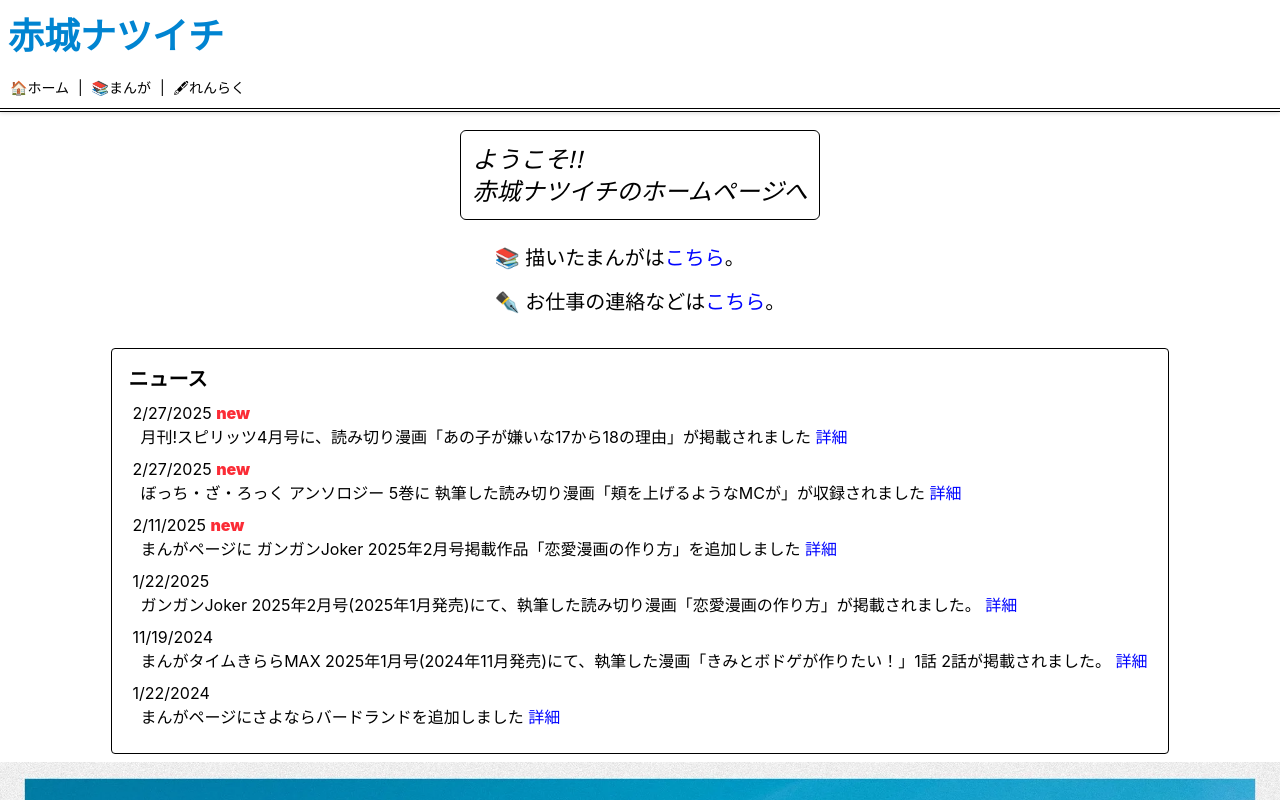
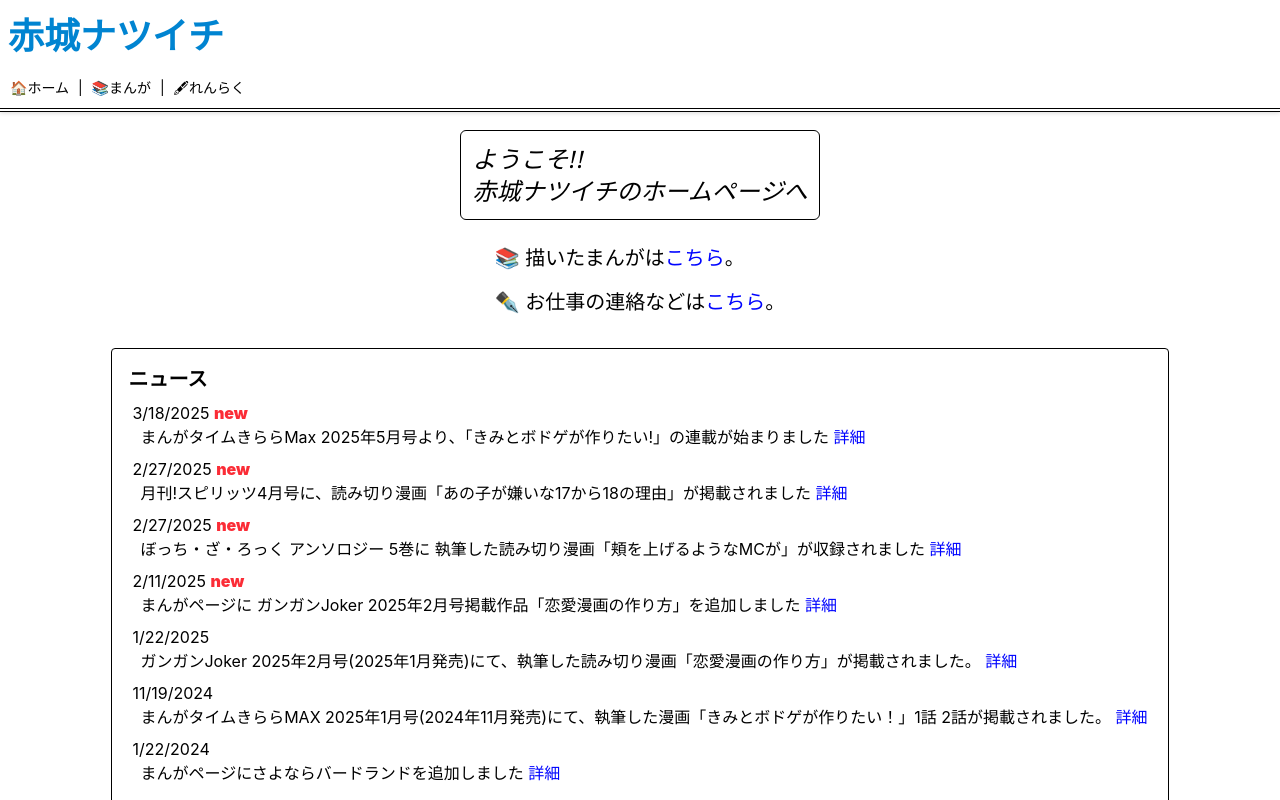
Before and after one commit to 3l4l5/natsuichi, a Vue app in the folder natsuichi/: page / in a window 1280 px wide. Shown: the top 800 px of the page. Built offline with nearby package versions, Linux system fonts and the light colour scheme.

Commit message:
ニュース更新

```diff
--- a/natsuichi/src/pages/home/index.vue
+++ b/natsuichi/src/pages/home/index.vue
@@ -1,5 +1,12 @@
 <script setup lang="ts">
 const newsList = [
+  {
+    date: new Date('2025-03-18'),
+    content:
+      'まんがタイムきららMax 2025年5月号より、「きみとボドゲが作りたい!」の連載が始まりました',
+    link: 'https://x.com/DDDD__akagi/status/1901955504374431815',
+    blank: true
+  },
   {
     date: new Date('2025-02-27'),
     content: '月刊!スピリッツ4月号に、読み切り漫画「あの子が嫌いな17から18の理由」が掲載されました',
```
